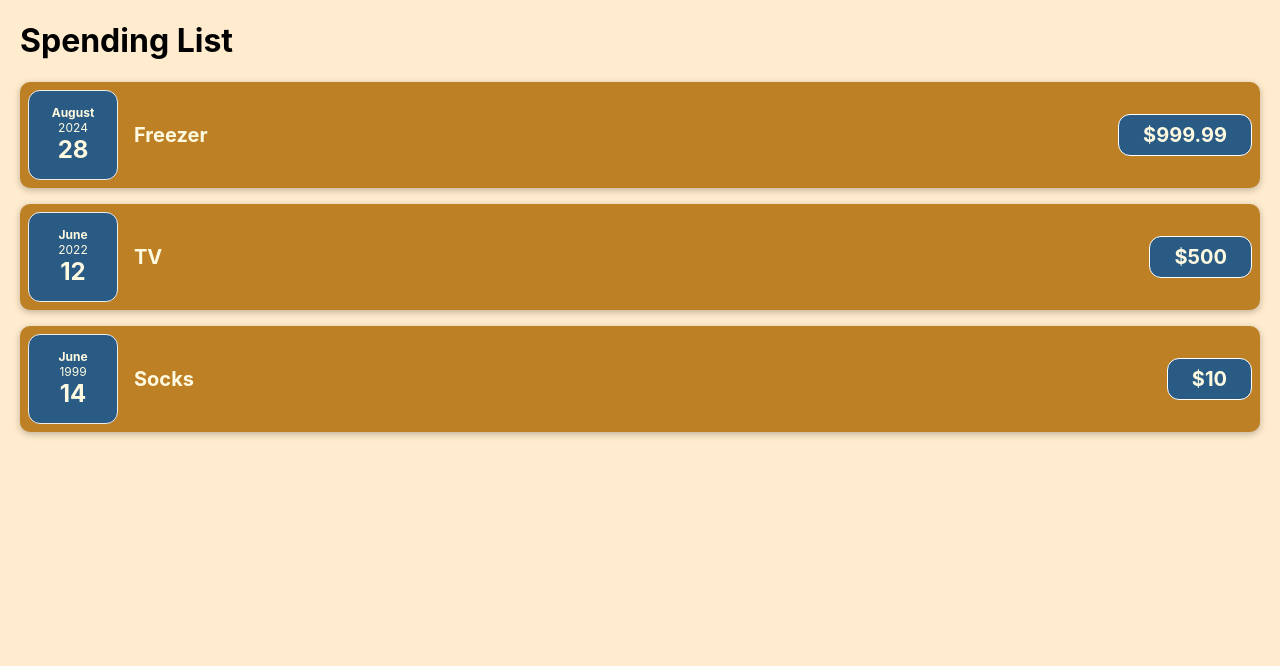
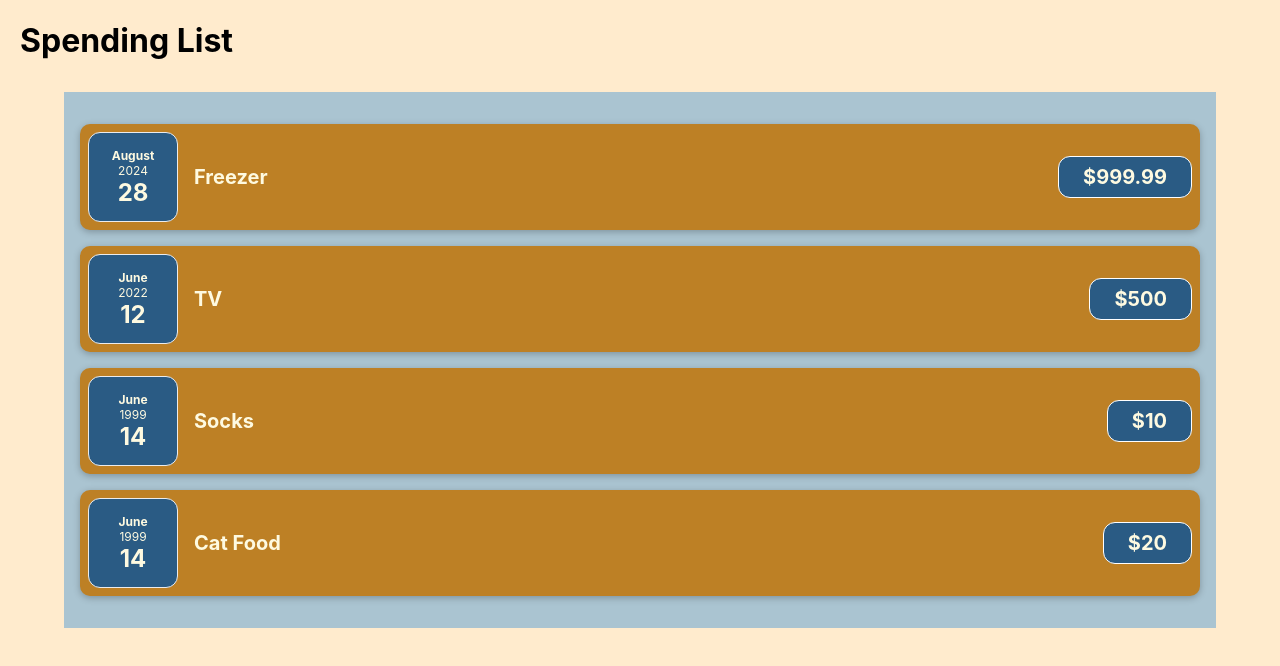
Before and after one commit to mrridley/react-course-app, a JavaScript app: page / in a window 1280 px wide. Shown: the top 666 px of the page. Built offline with nearby package versions, Linux system fonts and the light colour scheme.

Commit message:
homework #1: separate Costs component + add cycling though array instead of direct accessing by index

```diff
--- a/src/App.js
+++ b/src/App.js
@@ -1,4 +1,4 @@
-import CostItem from "./components/CostItem";
+import Costs from "./components/Costs";
 
 function App() {
     const costs = [
@@ -16,15 +16,18 @@ function App() {
             date: new Date(1999, 5, 14),
             price: 10,
             name: 'Socks'
+        },
+        {
+            date: new Date(1999, 5, 14),
+            price: 20,
+            name: 'Cat Food'
         }
     ];
 
   return (
       <div>
         <h1>Spending List</h1>
-        <CostItem name={costs[0].name} price={costs[0].price} date={costs[0].date}></CostItem>
-        <CostItem name={costs[1].name} price={costs[1].price} date={costs[1].date}></CostItem>
-        <CostItem name={costs[2].name} price={costs[2].price} date={costs[2].date}></CostItem>
+        <Costs costs={costs}/>
       </div>
   );
 }
--- /dev/null
+++ b/src/components/Costs.css
@@ -0,0 +1,7 @@
+.costs {
+  padding: 1rem;
+  background-color: #aac4d1;
+  margin: 2rem auto;
+  width: 70rem;
+  max-width: 95%;
+}
--- /dev/null
+++ b/src/components/Costs.js
@@ -0,0 +1,15 @@
+import CostItem from "./CostItem";
+import "./Costs.css";
+
+function Costs(props) {
+    const costs = props.costs;
+    return (
+        <div className='costs'>
+            {costs.map( (el) => (
+               <CostItem name={el.name} price={el.price} date={el.date}></CostItem>
+            ))}
+        </div>
+    );
+}
+
+export default Costs;
```
